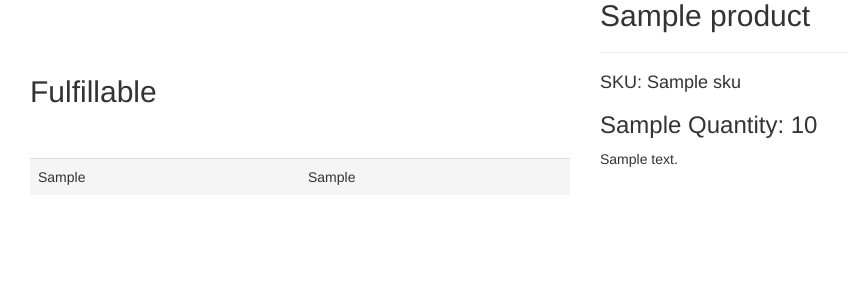
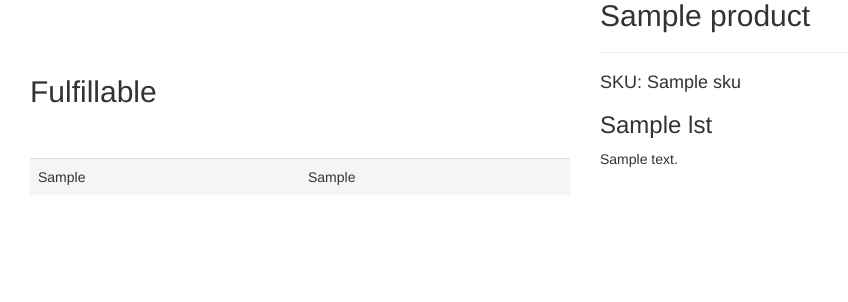
Before and after one commit to sebcampos/ShopifyRepo, a Flask app: template templates/orders_details.html in a window 1280 px wide. Shown: the part 199-501 px from the top of the page, without its empty margins (55-903 px from the left). Run offline with Flask 2, Linux system fonts and the light colour scheme; the template is opened without the code that fills it: most values are stand-ins (such as "Sample title", 1, 10 or a date in 2020); some libraries are stand-ins or nearby versions.

Commit message:
added option1 functionality

```diff
--- a/app.py
+++ b/app.py
@@ -49,6 +49,8 @@ def user_orders_details():
     item = request.args.get('item')
     try:
         raw_df,line_items,customer_info_dict,order_price,graphQL_id  = order_details_parser(item,v2=True)
+        option_sku_lst = [collect_option_value(i["node"]['sku']) for i in line_items]
+        line_items_dict = {i:v for i,v in list(zip(option_sku_lst,line_items))}
     except:
         line_items,customer_info_dict,order_price = [], {}, "  Order has been fulfilled or canceled"
     if request.method == "POST":
@@ -62,7 +64,7 @@ def user_orders_details():
             send_canned_text("30",customer_info_dict["name"], user, order_price )
             return redirect(url_for("user_orders",user=user,token=token,code=302,response=200))
 
-    return render_template("user_order_details.html",id=item , lst=line_items, dict1=customer_info_dict, order_price=order_price)
+    return render_template("user_order_details.html",id=item , lst=line_items_dict, dict1=customer_info_dict, order_price=order_price)
 
 @app.route("/", methods=['GET','POST'])
 def login_page():
@@ -107,13 +109,15 @@ def order_details():
     item = request.args.get('item')
     raw_df,line_items,customer_info_dict,order_price = order_details_parser(item) #,graphQL_id
     item_check_dict = update_user_inventory_sale(line_items,user,check=True)
+    option_sku_lst = [collect_option_value(i["node"]['sku']) for i in line_items]
+    line_items_dict = {i:v for i,v in list(zip(option_sku_lst,line_items))}
     if request.method == "POST":
         df = clean_orders_df(raw_df,item)
         df.to_sql(f"{user}_orders",con=conn, index=False, if_exists="append")
         conn.commit()
         df = pandas.read_sql(f"select * from {user}_orders",con=conn)
         return redirect(url_for("user_orders",user=user,token=token,code=302,response=200))
-    return render_template("orders_details.html",id=item , lst=line_items, dict1=customer_info_dict, order_price=order_price, item_check_dict=item_check_dict)
+    return render_template("orders_details.html",id=item , lst=line_items_dict, dict1=customer_info_dict, order_price=order_price, item_check_dict=item_check_dict)
 
 @app.route("/driver_inventory", methods=["GET","POST"])
 def driver_inventory():
--- a/templates/orders_details.html
+++ b/templates/orders_details.html
@@ -28,7 +28,7 @@
                         </tbody>
                     </table>
                     {% endfor %}
-                    {% for i in item_check_dict%}
+                    {% for i in item_check_dict %}
                     <br></br>
                     <h2>Fulfillable</h2>
                     <br></br>
@@ -45,11 +45,11 @@
                 <div class="col-xs-6">
                     {% for i in lst %}
                     <hr></hr>
-                    <h2>{{ i["node"]['product']["title"]}}</h2>
+                    <h2>{{ lst[i]["node"]['product']["title"]}}</h2>
                     <hr></hr>
-                    <h4> SKU: {{ i["node"]['sku'] }}</h4>
-                    <h3>{{ i["node"]['product']['productType'] }} Quantity: {{ i["node"]['quantity'] }}</h3>
-                    <p>{{ i["node"]["product"]["description"] }}</p>
+                    <h4> SKU: {{ lst[i]["node"]['sku'] }}</h4>
+                    <h3>{{ i }}</h3>
+                    <p>{{ lst[i]["node"]["product"]["description"] }}</p>
                     {% endfor %}
                 </div>
 
```
Also changed, not shown: parsedata.py (+10 -1 lines), templates/user_order_details.html (+4 -4 lines), database.db, 1 other file.
